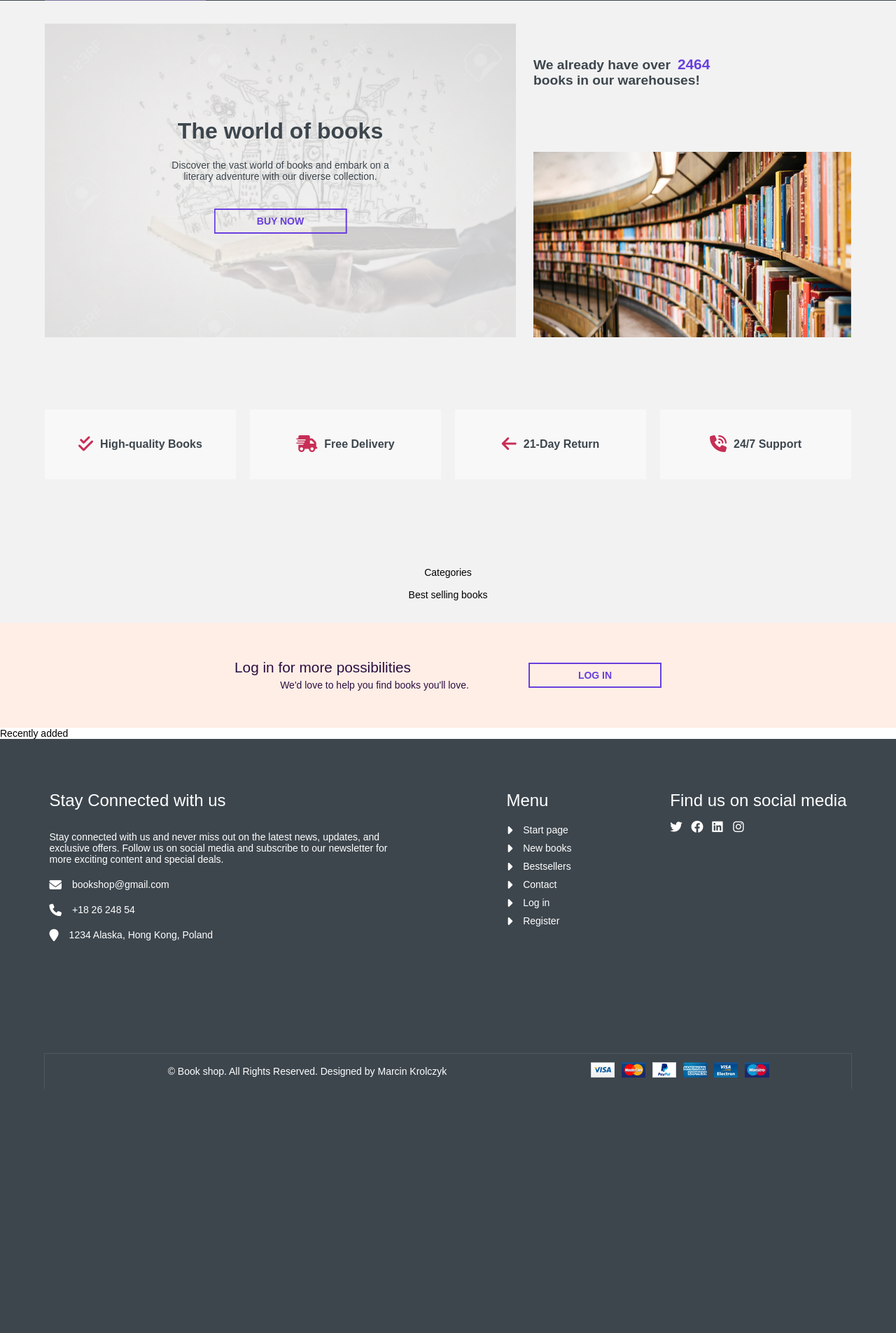
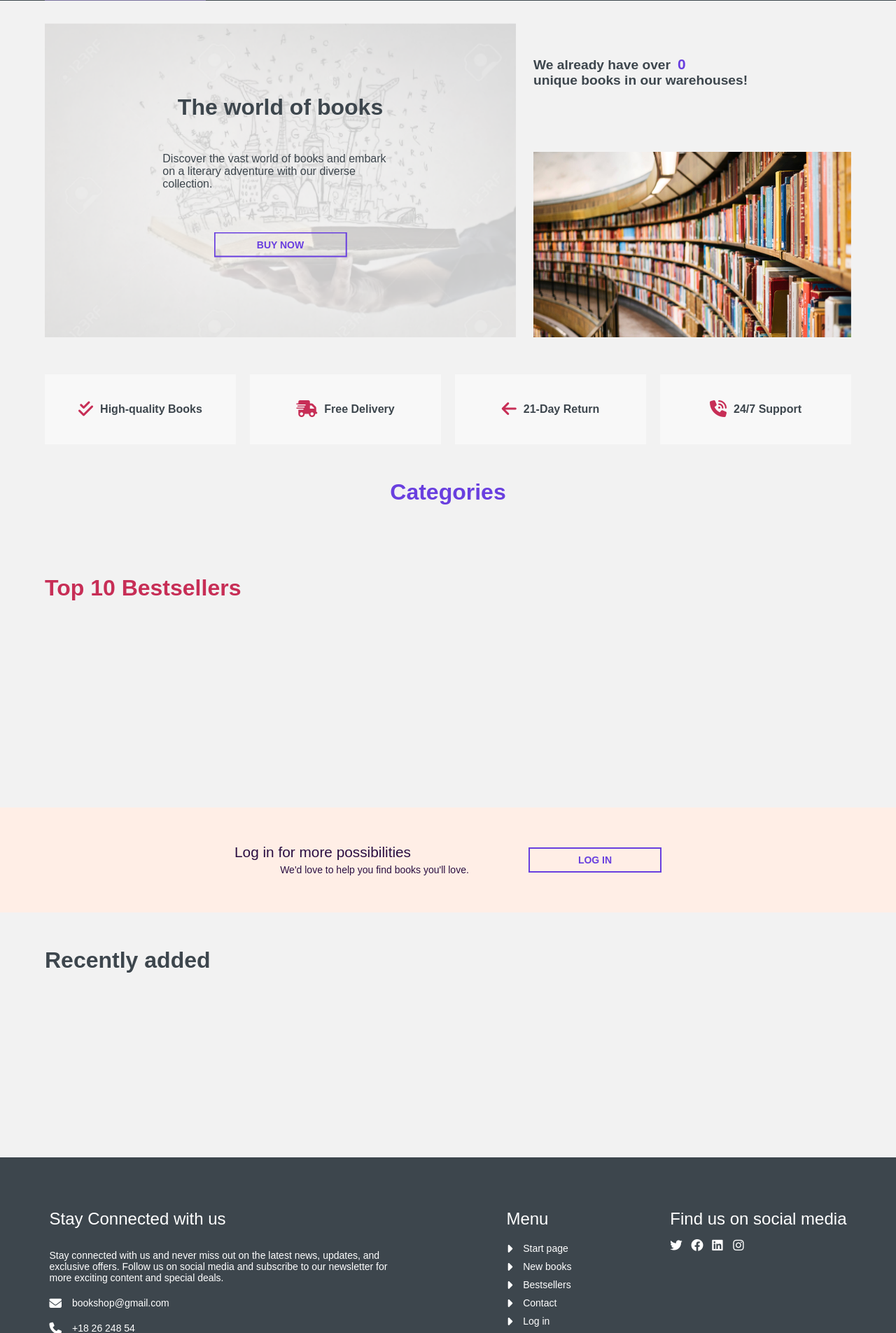
Before and after one commit to mkrolczykk/wdpai-bookshop, a PHP site: page / in a window 1280 px wide. Shown: the part 151-2056 px from the top of the page at 70% size. Before the commit the page ends 1707 px from the top, so only its background shows below. Run offline with PHP 8.4, Linux system fonts and the light colour scheme; the visitor is signed in with stand-in values (Sample User, id 1); data that the repository does not hold is empty; some libraries are stand-ins or nearby versions.

Commit message:
mkrolczyk - finished start-page section, added scroll-top page button

```diff
--- a/services/bookshop/public/css/components/books-container.css
+++ b/services/bookshop/public/css/components/books-container.css
@@ -17,7 +17,7 @@
     flex-direction: column;
     background-color: white;
     width: calc(20% - 16px);
-    min-height: 300px;
+    min-height: 350px;
     min-width: 220px;
     margin: 0px 8px 20px 8px;
     justify-content: center;
--- a/services/bookshop/public/css/components/footer.css
+++ b/services/bookshop/public/css/components/footer.css
@@ -158,6 +158,7 @@
 
     .footer-contact-info {
         justify-content: center;
+        margin-top: 5%;
     }
 
     .footer-menu {
@@ -185,6 +186,7 @@
 
     .footer-contact-info {
         justify-content: flex-start;
+        margin-top: unset;
     }
 
     .footer-menu {
--- a/services/bookshop/public/css/start-page.css
+++ b/services/bookshop/public/css/start-page.css
@@ -83,8 +83,8 @@
 
 .start-page-content-features {
     display: flex;
-    min-height: 200px;
-    align-items: center;
+    min-height: 150px;
+    align-items: end;
     gap: 20px;
     width: 100%;
 }
@@ -101,6 +101,12 @@
     padding: 0 15px;
 }
 
+.start-page-content-features-feature:hover .start-page-content-features-feature-image {
+    transform: scale(1.15);
+    opacity: 0.8;
+    transition: all 0.2s ease;
+}
+
 .start-page-content-features-feature-image {
     font-size: 24px;
     color: #C72E56;
@@ -113,6 +119,91 @@
     margin-left: 5px;
 }
 
+.start-page-content-books-categories h1 {
+
+    color: #693FDF;
+}
+
+.start-page-content-books-categories-container {
+    display: flex;
+    flex-wrap: wrap;
+    gap: 25px;
+    justify-content: center;
+    align-items: center;
+}
+
+.start-page-content-books-categories-container-category {
+    flex-basis: 20%;
+    margin-bottom: 30px;
+    padding: 20px;
+    position: relative;
+    display: flex;
+    min-width: 200px;
+    align-items: center;
+    justify-content: flex-start;
+    gap: 20%;
+    background-color: #F8F8F8;
+    color: #3D464D;
+    font-weight: 600;
+}
+
+.start-page-content-books-categories-container-category:hover {
+    background-color: #F5F5F5;
+    cursor: pointer;
+    color: #693FDF;
+}
+
+
+.start-page-content-books-categories-container-category.empty {
+    visibility: hidden;
+}
+
+.start-page-content-books-categories-container-category h2 {
+    font-size: 16px;
+    font-weight: bold;
+    margin-top: 10px;
+    text-align: center;
+    max-width: 25%;
+}
+
+.start-page-content-books-categories-container-category img {
+    display: block;
+    width: 25%;
+}
+
+.start-page-content-books-categories-container-category:hover img {
+    transform: scale(1.25);
+    opacity: 0.8;
+    transition: all 0.2s ease;
+}
+
+.start-page-content-top-books {
+    min-height: 350px;
+    display: flex;
+    flex-direction: column;
+    align-items: center;
+    width: 100%;
+}
+
+.start-page-content-top-books-title {
+    align-self: start;
+    color: #C72E56;
+}
+
+.start-page-content-recently-added {
+    min-height: 350px;
+    display: flex;
+    flex-direction: column;
+    align-items: center;
+    width: 100%;
+    background-color: #F2F2F2;
+}
+
+.start-page-content-recently-added-title {
+    color: #3D464D;
+    width: 90%;
+}
+
 /* smartphones, portrait iPhone, portrait 480x320 phones (Android) */
 @media (max-width : 576px) {
     .start-page-content {
@@ -121,8 +212,8 @@
 
     .start-page-content-features {
         margin-top: 50px;
-        margin-bottom: 75px;
         gap: 40px;
+        align-items: center;
     }
 
     .start-page-content-start-right {
@@ -149,6 +240,11 @@
     .start-page-content-features-feature-title {
         font-size: 1rem;
     }
+
+    .start-page-content-books-categories-container-category {
+        flex-basis: 40%;
+        margin-right: 5%;
+    }
 }
 
 /* smartphones, Android phones, landscape iPhone */
@@ -163,8 +259,8 @@
 
     .start-page-content-features {
         margin-top: 50px;
-        margin-bottom: 75px;
         gap: 40px;
+        align-items: center;
     }
 
     .start-page-content-left-descr h1 {
@@ -193,16 +289,23 @@
 /* portrait tablets, portrait iPad, e-readers (Nook/Kindle), landscape 800x480 phones (Android) */
 @media (min-width: 768px) {
     .start-page-content-features {
+        margin-top: unset;
         flex-direction: row;
         justify-content: space-evenly;
+        align-items: end;
     }
 
     .start-page-content-features {
         gap: 20px;
+        margin-bottom: unset;
     }
 
     .start-page-content-features-feature-title {
         font-size: 14px;
+    }
+
+    .start-page-content-books-categories-container-category {
+        flex-basis: 18%;
     }
 }
 
@@ -215,12 +318,21 @@
     .start-page-content-features-feature-title {
         font-size: 1rem;
     }
+
+    .start-page-content-books-categories-container-category {
+        flex-basis: 16%;
+    }
 }
 
 /* big landscape tablets, laptops, and desktops */
 @media (min-width: 1200px) {
     .start-page-content-left-descr h1 {
         font-size: 2rem;
+    }
+
+    .start-page-content-left-descr p {
+        font-size: 1rem;
+        text-align: start;
     }
 
     .start-page-content-start-right-title h1 {
@@ -232,13 +344,18 @@
     }
 
     .start-page-content-left-descr {
-        height: 50%;
+        height: 75%;
     }
 
     .start-page-content-features {
         flex-direction: row;
         justify-content: space-evenly;
     }
+
+    .start-page-content-books-categories-container-category {
+        flex-basis: 14%;
+    }
+
 }
 
 /* hi-res laptops and desktops */
@@ -247,4 +364,17 @@
         flex-direction: row;
         justify-content: space-evenly;
     }
+
+    .start-page-content-left-descr h1 {
+        font-size: 3rem;
+    }
+
+    .start-page-content-left-descr p {
+        font-size: 1.5rem;
+        text-align: start;
+    }
+
+    .start-page-content-books-categories-container-category {
+        flex-basis: 12%;
+    }
 }
--- a/services/bookshop/public/css/style.css
+++ b/services/bookshop/public/css/style.css
@@ -73,7 +73,35 @@ abbr,acronym {
 }
 
 .page-section-title {
+    font-size: 2rem;
+    font-weight: 600;
+    margin: 50px 0;
+}
 
+#scroll-btn {
+    opacity: 0;
+    width: 50px;
+    height: 50px;
+    color: #F5F5F5;
+    background-color: #693FDF;
+    position: fixed;
+    bottom: 10%;
+    right: 5%;
+    border: 2px solid #693FDF;
+    border-radius: 50%;
+    font: bold 30px Arial;
+    text-align: center;
+}
+
+#scroll-btn:hover {
+    cursor: pointer;
+    transform: scale(1.05);
+    transition: all 0.1s ease;
+}
+
+#scroll-btn.show {
+    opacity: 1;
+    transition: opacity 1s, transform 1s;
 }
 
 /* smartphones, portrait iPhone, portrait 480x320 phones (Android) */
@@ -81,6 +109,16 @@ abbr,acronym {
     body {
         font-size: 12px;
     }
+
+    .page-section-title {
+        font-size: 2rem;
+        font-weight: 600;
+        text-align: start;
+        margin-left: 10%;
+        margin-top: 50px;
+        margin-bottom: 50px;
+    }
+
 }
 
 /* smartphones, Android phones, landscape iPhone */
--- /dev/null
+++ b/services/bookshop/public/js/scroll-top.js
@@ -0,0 +1,31 @@
+const scrollTop = function () {
+
+    // create HTML button element
+    const scrollBtn = document.createElement("button");
+    scrollBtn.innerHTML = "&uarr;";
+    scrollBtn.setAttribute("id", "scroll-btn");
+    document.body.appendChild(scrollBtn);
+
+    // hide/show button based on scroll distance
+    const scrollBtnDisplay = function () {
+        window.scrollY > window.innerHeight
+            ? scrollBtn.classList.add("show")
+            : scrollBtn.classList.remove("show");
+    };
+    window.addEventListener("scroll", scrollBtnDisplay);
+
+    // scroll to top when button clicked
+    const scrollWindow = function () {
+        if (window.scrollY != 0) {
+            setTimeout(function () {
+                window.scrollTo(0, window.scrollY - 50);
+                scrollWindow();
+            }, 5);
+        }
+    };
+
+    scrollBtn.addEventListener("click", scrollWindow);
+};
+
+// run automatically
+scrollTop();
--- a/services/bookshop/public/views/start-page.php
+++ b/services/bookshop/public/views/start-page.php
@@ -16,6 +16,7 @@
 
     <script type="text/javascript" src="public/js/topbar.js"></script>
     <script type="text/javascript" src="public/js/menu.js"></script>
+
 
     <link rel="stylesheet" href="https://cdnjs.cloudflare.com/ajax/libs/font-awesome/6.4.0/css/all.min.css">
 </head>
@@ -58,7 +59,7 @@
             </div>
             <div class="start-page-content-start-right">
                 <div class="start-page-content-start-right-title">
-                    <h1>We already have over <h2 class="unique-value-style">2464</h2></h1><h1>books in our warehouses!</h1>
+                    <h1>We already have over <h2 class="unique-value-style"><?= $totalBooks ?></h2></h1><h1>unique books in our warehouses!</h1>
                 </div>
                 <div class="start-page-content-start-right-image">
                     <img src="./public/img/start-page-image2.png" alt="">
@@ -67,6 +68,7 @@
         </section>
         <section class="start-page-content-features">
             <?php
+
                 $features = [
                     [
                         'icon' => 'fa-solid fa-check-double',
@@ -98,20 +100,35 @@
                 }
             ?>
         </section>
+        <?php
+        $categoriesHtml = '';
+        foreach ($bookCategories as $category) {
+            $thumbnailSrc = $category->getThumbnail() ?: 'public/img/mock-cover.png';
+            $categoryLink = '/category?type=' . strtolower(str_replace(' ', '-', $category->getGenre()));
+            $categoryHtml = sprintf(
+                '<a href="%s" class="start-page-content-books-categories-container-category">
+                            <img src="%s" alt="%s">
+                            <h2>%s</h2>
+                        </a>',
+                $categoryLink,
+                $thumbnailSrc,
+                $category->getGenre(),
+                $category->getGenre()
+            );
+            $categoriesHtml .= $categoryHtml;
+        }
+        ?>
         <section class="start-page-content-categories">
             <section class="start-page-content-books-categories">
                 <h1 class="page-section-title start-page-content-books-categories-title">Categories</h1>
                 <div class="start-page-content-books-categories-container">
-                    <div class="start-page-content-books-categories-container-category">
-                        <img src="" alt="">
-                        <h2></h2>
-                    </div>
+                    <?php echo $categoriesHtml; ?>
                 </div>
             </section>
         </section>
         <section class="start-page-content-top-books">
-            <h1 class="start-page-content-top-books-title">Best selling books</h1>
-            <?php if (!empty($booksResult)): ?>
+            <h1 class="page-section-title start-page-content-top-books-title">Top 10 Bestsellers</h1>
+            <?php if (!empty($booksResult = $topSoldBooks)): ?>
                 <?php include "components/books-container.php"; ?>
             <?php else: ?>
                 <div class="start-page-content-message">
@@ -128,8 +145,8 @@
         include "components/encouragement-bar.php";
     ?>
     <section class="start-page-content-recently-added">
-        <h1 class="start-page-content-top-books-title">Recently added</h1>
-        <?php if (!empty($booksResult)): ?>
+        <h1 class="page-section-title start-page-content-recently-added-title">Recently added</h1>
+        <?php if (!empty($booksResult = $recentlyAddedBooks)): ?>
             <?php include "components/books-container.php"; ?>
         <?php else: ?>
             <div class="start-page-content-message">
@@ -144,4 +161,5 @@
     <?php
         include "components/footer.php";
     ?>
+    <script type="text/javascript" src="public/js/scroll-top.js"></script>
 </body>
--- a/services/bookshop/src/controller/DefaultController.php
+++ b/services/bookshop/src/controller/DefaultController.php
@@ -27,14 +27,16 @@ class DefaultController extends AppController {
     public function index()
     {
 
+        $totalBooks = $this->bookRepository->countBooks();
         $bookCategories = $this->bookGenreRepository->getBookGenres();
         $topSoldBooks = $this->bookOrderHistoryRepository->getTopSoldBooks(10);
         $recentlyAddedBooks = $this->bookRepository->getRecentlyAddedBooks(20);
 
         if (!$this->isPost()) {
             return $this->render('start-page', [
+                    'totalBooks' => $totalBooks,
                     'bookCategories' => $bookCategories,
-                    'topSelledBooks' => $topSoldBooks,
+                    'topSoldBooks' => $topSoldBooks,
                     'recentlyAddedBooks' => $recentlyAddedBooks
             ]);
         }
--- a/services/bookshop/src/repository/BookRepository.php
+++ b/services/bookshop/src/repository/BookRepository.php
@@ -49,6 +49,19 @@ class BookRepository extends Repository
         return $result;
     }
 
+    public function countBooks(): int {
+
+        $stmt = $this->database->connect()->prepare('
+            SELECT COUNT(*) as count FROM book
+        ');
+
+        $stmt->execute();
+
+        $count = $stmt->fetch(PDO::FETCH_ASSOC);
+
+        return (int)$count['count'];
+    }
+
     public function getRecentlyAddedBooks(int $limit): array {
 
         $result = [];
```
Also changed, not shown: services/bookshop/public/views/components/books-container.php (+1 -1 lines), services/bookshop/public/img/mock-cover.png (added), services/bookshop/public/img/mock-cover2.png (added).
